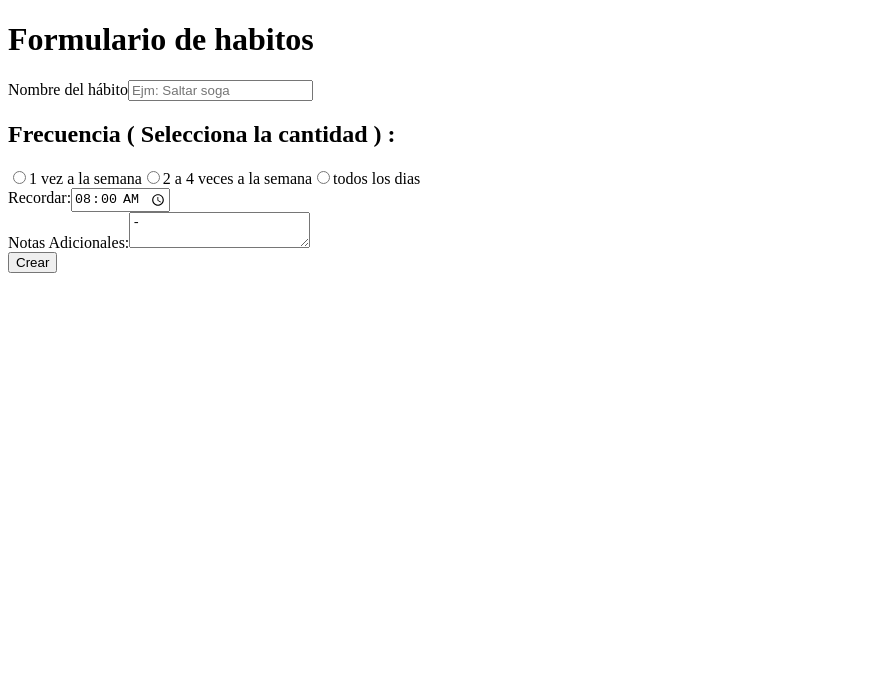
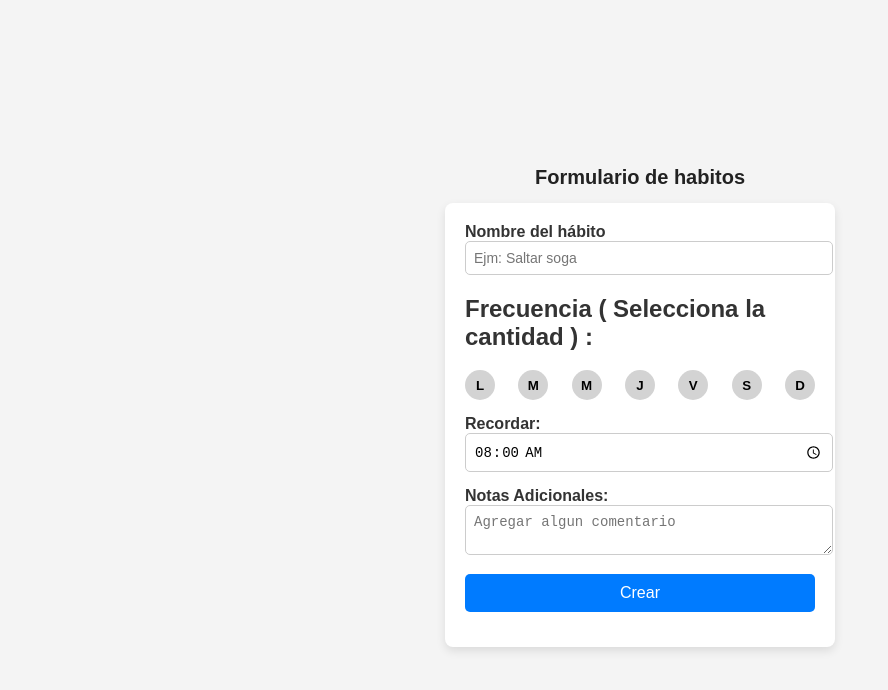
Before and after one commit to Andre-tz/Habit-Tracker, a React (Vite) app: page /habit-form in a window 1280 px wide. Shown: the top 690 px of the page, without its empty margins (0-888 px from the left). Built offline with nearby package versions, Linux system fonts and the light colour scheme.

Commit message:
Se hicieron, muchas cosas, se mejoro el formulario, ademas de que se guardaron los datos en el localStorage usando el hook useEffect

```diff
--- a/src/App.jsx
+++ b/src/App.jsx
@@ -1,8 +1,18 @@
-import { useState } from "react"
+import { useContext, useEffect } from "react"
 import { NavLink } from "react-router-dom"
+import { HabitContext } from "./context/HabitContext";
 
 function App() {
 
+	const { habits, addHabits } = useContext( HabitContext )
+
+	//recuperando los datos guardados en mi localStorage y agregandolos a mi  lista de habitos
+	useEffect( ( ) =>{
+		const habitStorage = localStorage.getItem( "habits" );
+		if( habitStorage ) {
+			setHabits( JSON.parse( habitStorage ));
+		}
+	}, [] );
   return (
     <>
     	<h1>Bienvenido a Habit Tracker</h1>
--- a/src/components/HabitForm.jsx
+++ b/src/components/HabitForm.jsx
@@ -1,18 +1,22 @@
-import { useContext, useState } from "react";
+import { useContext, useEffect, useState } from "react";
 import { HabitContext } from "../context/HabitContext.jsx"
+import "../styles/HabitForm.css"
 
 const HabitForms = (  ) => {
 
+    //contexto que se encargará de usar mi lista de habitos y la funcion para agregarlos
     const { habits, addHabits } = useContext( HabitContext );
 
+    //este estado se encargará de guardar los datos obtenido en mi formulario
     const [ habitData, setHabitData ] = useState( {
         name: "",
-        days: "1 vez a la semana",
+        days: [ ],
         reminder: "08:00",
-        note: "-",
+        note: "",
         status: "No completado"
     } );
 
+    //Funciones para actualizar los valores de mis estados
     const handleInput = e =>{
 
         setHabitData( {
@@ -22,17 +26,47 @@ const HabitForms = (  ) => {
 
     }
 
-    const handleClick = e =>{
-        setHabitData({
-            ...habitData,
-            [ e.target.name ] : e.target.nextSibling.textContent.trim()
-        })
+    const handleDays = e =>{
+
+        let day = e.target.name;
+
+        setHabitData( currentHabit => ({
+            ...currentHabit,
+            //con estos metodos si el dia presionado esta en mi array "days" lo elimina en caso contrario lo agrega
+            days : currentHabit.days.includes( day)? currentHabit.days.filter( d => d !== day) : [ ...currentHabit.days, day ]
+        }))
+
     }
 
+    //funcion para agregar los datos del formaulario a mi lista de habitos
     const handleSubmit = e =>{
         e.preventDefault();
-        addHabits( habitData )
-        console.log( habitData )
+
+        if( !habitData.name ){
+            alert( "Falta el nombre del hábito")
+            return
+        }
+
+        if (habitData.days.length === 0) {
+            alert("Selecciona al menos un día.");
+            return;
+        }
+
+        addHabits( habitData );
+        alert( "Su hábito ha sido guardado" )
+        clearForm();
+    }
+
+
+    //Limpiar el formulario
+    const clearForm = ( ) => {
+        setHabitData( {
+            name: "",
+            days: [ ],
+            reminder: "08:00",
+            note: "",
+            status: "No completado"
+        })
     }
 
     return (
@@ -50,20 +84,17 @@ const HabitForms = (  ) => {
 
                 <div className="field">
                     <h2>Frecuencia ( Selecciona la cantidad ) :</h2>
-                    <label>
-                        <input onChange={ handleClick } type="radio" name="days" />
-                        1 vez a la semana
-                    </label>
 
-                    <label>
-                        <input onChange={ handleClick } type="radio" name="days" />
-                        2 a 4 veces a la semana
-                    </label>
+                    <div className="button-container">
+                        <button type="button" className={ `button-days ${habitData.days.includes( "lunes" )? "selected" : "" }` } name="lunes" onClick={ handleDays }>L</button>
+                        <button type="button" className={ `button-days ${habitData.days.includes( "martes" )? "selected" : "" }` } name="martes" onClick={ handleDays }>M</button>
+                        <button type="button" className={ `button-days ${habitData.days.includes( "miercoles" )? "selected" : "" }` } name="miercoles" onClick={ handleDays }>M</button>
+                        <button type="button" className={ `button-days ${habitData.days.includes( "jueves" )? "selected" : "" }` } name="jueves" onClick={ handleDays }>J</button>
+                        <button type="button" className={ `button-days ${habitData.days.includes( "viernes" )? "selected" : "" }` } name="viernes" onClick={ handleDays }>V</button>
+                        <button type="button" className={ `button-days ${habitData.days.includes( "sabado" )? "selected" : "" }` } name="sabado" onClick={ handleDays }>S</button>
+                        <button type="button" className={ `button-days ${habitData.days.includes( "domingo" )? "selected" : "" }` } name="domingo" onClick={ handleDays }>D</button>
+                    </div>
 
-                    <label>
-                        <input onChange={ handleClick } type="radio" name="days" />
-                        todos los dias
-                    </label>
                 </div>
 
                 <div className="field">
@@ -76,12 +107,12 @@ const HabitForms = (  ) => {
                 <div className="field">
                     <label>
                         Notas Adicionales:
-                        <textarea onChange={ handleInput } name="note" value={ habitData.note} ></textarea>
+                        <textarea onChange={ handleInput } name="note" value={ habitData.note} placeholder="Agregar algun comentario"></textarea>
                     </label>
                 </div>
 
                 <div className="field">
-                    <input onClick={ handleSubmit } type="submit" value="Crear" />
+                    <button id = "submit" onClick={ handleSubmit } type="submit">Crear</button>
                 </div>
 
             </form>
--- a/src/components/HabitList.jsx
+++ b/src/components/HabitList.jsx
@@ -1,8 +1,14 @@
+import { useContext, useEffect } from 'react';
 import HabitItem from './HabitItem.jsx';
+import { HabitContext } from '../context/HabitContext.jsx';
 
 const HabitList = ( ) => {
 
+    const habits = useContext( HabitContext )
 
+    useEffect ( ()=>{
+        console.log( habits )
+    }, [])
     return (
         <>
             <h1>Mi lista de habitos</h1>
--- a/src/context/HabitContext.jsx
+++ b/src/context/HabitContext.jsx
@@ -1,4 +1,4 @@
-import { createContext, useState } from "react";
+import { createContext, useEffect, useState } from "react";
 
 const HabitContext = createContext( );
 
@@ -6,9 +6,31 @@ const HabitContextProvider = ( {children } ) => {
 
     const [ habits, setHabits ] = useState( [] );
 
+    //este useEffect se encarga de traer todos los datos el localStorage a mi array de habilidades
+    useEffect( () =>{
+        const storeHabits = localStorage.getItem( "habits")
+        if( storeHabits ) {
+            setHabits( JSON.parse( storeHabits ) )
+        }
+    }, [])
+
+    //con useEffect se actualiza el localStorage cuando no se esta utilizando el addHabits.
+    useEffect( () =>{
+        if( habits.length > 0 ){
+            localStorage.setItem( "habits", JSON.stringify( habits ))
+        }
+    }, [ habits])
+
+    //agregando los habitos a mi lista de habitos y a su vez los estoy guardando en mi local storahe
     const addHabits = habit => {
-        setHabits( [ ...habits, habit ] )
-    }
+        setHabits(prevHabits => {
+            const updatedHabits = [...prevHabits, habit];
+
+            localStorage.setItem("habitos", JSON.stringify(updatedHabits));
+
+            return updatedHabits;
+        });
+    };
 
     return (
         <HabitContext.Provider value={ { habits, addHabits } }>
--- a/src/main.jsx
+++ b/src/main.jsx
@@ -3,7 +3,8 @@ import App from './App.jsx'
 import { BrowserRouter, Route, Routes } from 'react-router-dom'
 import HabitForms from './components/HabitForm.jsx'
 import HabitList from './components/HabitList.jsx'
-import { HabitContextProvider } from './context/habitContext.jsx'
+import { HabitContextProvider } from './context/HabitContext.jsx'
+import "../src/styles/index.css"
 
 createRoot(document.getElementById('root')).render(
 
--- a/src/styles/HabitForm.css
+++ b/src/styles/HabitForm.css
@@ -0,0 +1,77 @@
+form {
+    background: #fff;
+    padding: 20px;
+    border-radius: 8px;
+    box-shadow: 0px 4px 10px rgba(0, 0, 0, 0.1);
+    width: 350px;
+}
+
+/* Título */
+h1 {
+    text-align: center;
+    font-size: 20px;
+    color: #222;
+}
+
+/* Campos del formulario */
+.field {
+    margin-bottom: 15px;
+}
+
+label {
+    display: block;
+    font-weight: bold;
+    margin-bottom: 5px;
+}
+
+input, textarea {
+    width: 100%;
+    padding: 8px;
+    border: 1px solid #ccc;
+    border-radius: 5px;
+    font-size: 14px;
+}
+
+/* Botones de días */
+.button-container {
+    display: flex;
+    justify-content: space-between;
+    gap: 5px;
+}
+
+.button-days {
+    width: 30px;
+    height: 30px;
+    border: none;
+    border-radius: 50%;
+    background: lightgray;
+    font-weight: bold;
+    cursor: pointer;
+    transition: 0.3s;
+}
+
+.button-days:hover {
+    background: #bbb;
+}
+
+/* Cuando el usuario seleccione un día */
+.button-days.selected {
+    background: #4CAF50;
+    color: white;
+}
+
+/* Botón de enviar */
+#submit {
+    width: 100%;
+    background: #007BFF;
+    color: white;
+    padding: 10px;
+    border: none;
+    border-radius: 5px;
+    cursor: pointer;
+    font-size: 16px;
+}
+
+#submit:hover {
+    background: #0056b3;
+}
--- /dev/null
+++ b/src/styles/index.css
@@ -0,0 +1,11 @@
+body {
+    font-family: Arial, sans-serif;
+    background-color: #f4f4f4;
+    color: #333;
+    margin: 0;
+    padding: 0;
+    display: flex;
+    justify-content: center;
+    align-items: center;
+    min-height: 100vh;
+}
```
